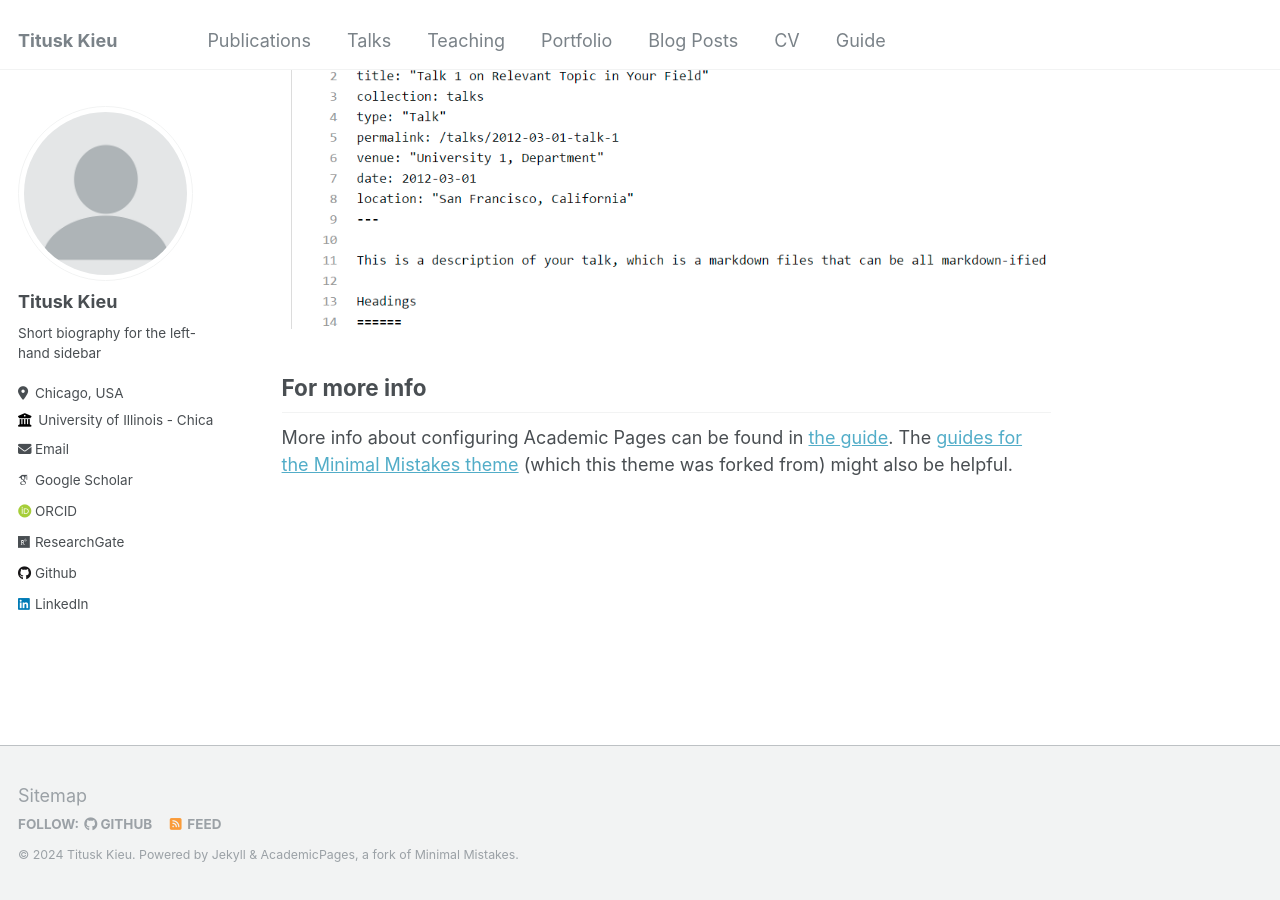
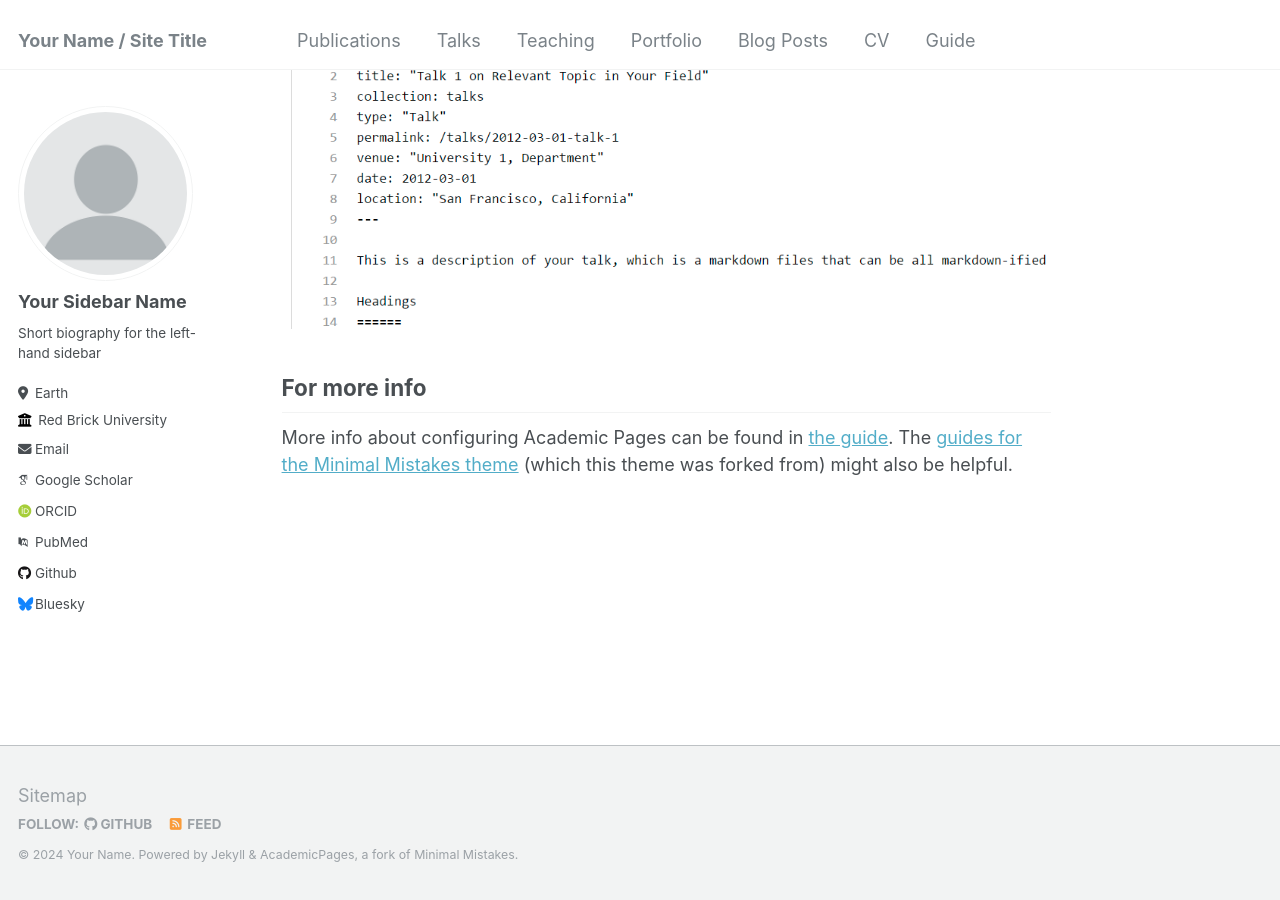
Before and after one commit to TituskKieu/home, a Jekyll site: the page built from _pages/about.md, in a window 1280 px wide and 900 px high, scrolled down 2660 px. Built offline with Jekyll 4.4.1, drawn with Linux system fonts in a browser that asks for light colours; some web fonts are replaced.

Commit message:
Update _config.yml

```diff
--- a/_config.yml
+++ b/_config.yml
@@ -8,13 +8,13 @@
 
 # Basic Site Settings
 locale                   : "en-US"
-title                    : "Titusk Kieu"
-title_separator          : " "
-name                     : &name "Titusk Kieu"
+title                    : "Your Name / Site Title"
+title_separator          : "-"
+name                     : &name "Your Name"
 description              : &description "personal description"
-url                      : https://tituskkieu.github.io # the base hostname & protocol for your site e.g. "https://mmistakes.github.io"
+url                      : https://academicpages.github.io # the base hostname & protocol for your site e.g. "https://mmistakes.github.io"
 baseurl                  : "" # the subpath of your site, e.g. "/blog"
-repository               : "tituskkieu/tituskkieu.github.io"
+repository               : "academicpages/academicpages.github.io"
 
 # Site Author - The following control what appear as part of the author content on the side bar.
 #               If a field is blank the icon and link will not appear, otherwise it will be shown.
@@ -22,22 +22,22 @@ repository               : "tituskkieu/tituskkieu.github.io"
 author:
   # Biographic information
   avatar           : "profile.png"
-  name             : "Titusk Kieu"
-  pronouns         : # example: "he/him/his"
+  name             : "Your Sidebar Name"
+  pronouns         : # example: "she/her"
   bio              : "Short biography for the left-hand sidebar"
-  location         : "Chicago, USA"
-  employer         : "University of Illinois - Chicago"
+  location         : "Earth"
+  employer         : "Red Brick University"
   uri              : # URL
   email            : "none@example.org"
 
   # Academic websites
   arxiv            : # URL - Update with the correct link to your profile
-  googlescholar    : "https://scholar.google.com/citations?view_op=list_works&hl=en&hl=en&user=VPe7NToAAAAJ"
+  googlescholar    : "https://scholar.google.com/citations?user=PS_CX0AAAAAJ"
   impactstory      : # URL
-  orcid            : "https://orcid.org/0000-0002-9565-1601"
-  # semantic         : # URL
-  # pubmed           : "https://www.ncbi.nlm.nih.gov/pubmed/?term=john+snow"
-  researchgate     : "https://www.researchgate.net/profile/Tuan-Kieu-5"
+  orcid            : "http://orcid.org/yourorcidurl"
+  semantic         : # URL
+  pubmed           : "https://www.ncbi.nlm.nih.gov/pubmed/?term=john+snow"
+  researchgate     : # URL
 
   # Repositories and software development
   bitbucket        : # Username - Update with your username on the site
@@ -48,30 +48,30 @@ author:
   stackoverflow    : # User number or user number and name (i.e., use "1" or "1/jeff-atwood")
 
   # Social media
-  # bluesky          : "bsky.app" # Replace this with you Bluesky username
-  # facebook         : # Username
-  # flickr           : # Username
-  # foursquare       : # Username
-  # goodreads        : # Username
-  # google_plus      : # Username
-  # keybase          : # Username
-  # instagram        : # Username
-  # lastfm           : # Username
-  linkedin         : "https://www.linkedin.com/in/tuan-titusk-kieu/"
-  # mastodon         : # URL
-  # medium           : # URL
-  # pinterest        : # Username
-  # soundcloud       : # Username
-  # steam            : # Username
-  # telegram         : # URL
-  # tumblr           : # Username
-  # twitter          : # Username for X / Twitter
-  # vine             : # Username
-  # weibo            : # Username
-  # wikipedia        : # Username
-  # xing             : # Username
-  # youtube          : # Username
-  # zhihu            : # URL
+  bluesky          : "bsky.app" # Replace this with you Bluesky username
+  facebook         : # Username
+  flickr           : # Username
+  foursquare       : # Username
+  goodreads        : # Username
+  google_plus      : # Username
+  keybase          : # Username
+  instagram        : # Username
+  lastfm           : # Username
+  linkedin         : # Username
+  mastodon         : # URL
+  medium           : # URL
+  pinterest        : # Username
+  soundcloud       : # Username
+  steam            : # Username
+  telegram         : # URL
+  tumblr           : # Username
+  twitter          : # Username for X / Twitter
+  vine             : # Username
+  weibo            : # Username
+  wikipedia        : # Username
+  xing             : # Username
+  youtube          : # Username
+  zhihu            : # URL
 
 
 # Site Settings
```
